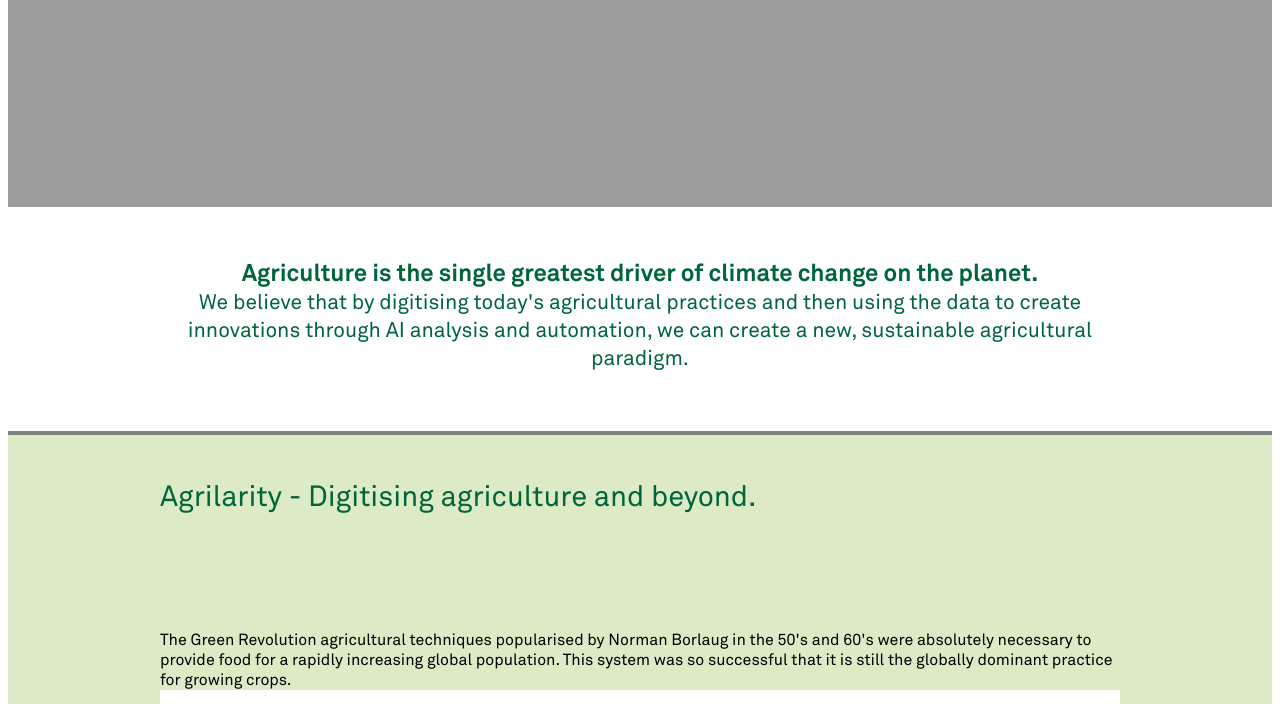
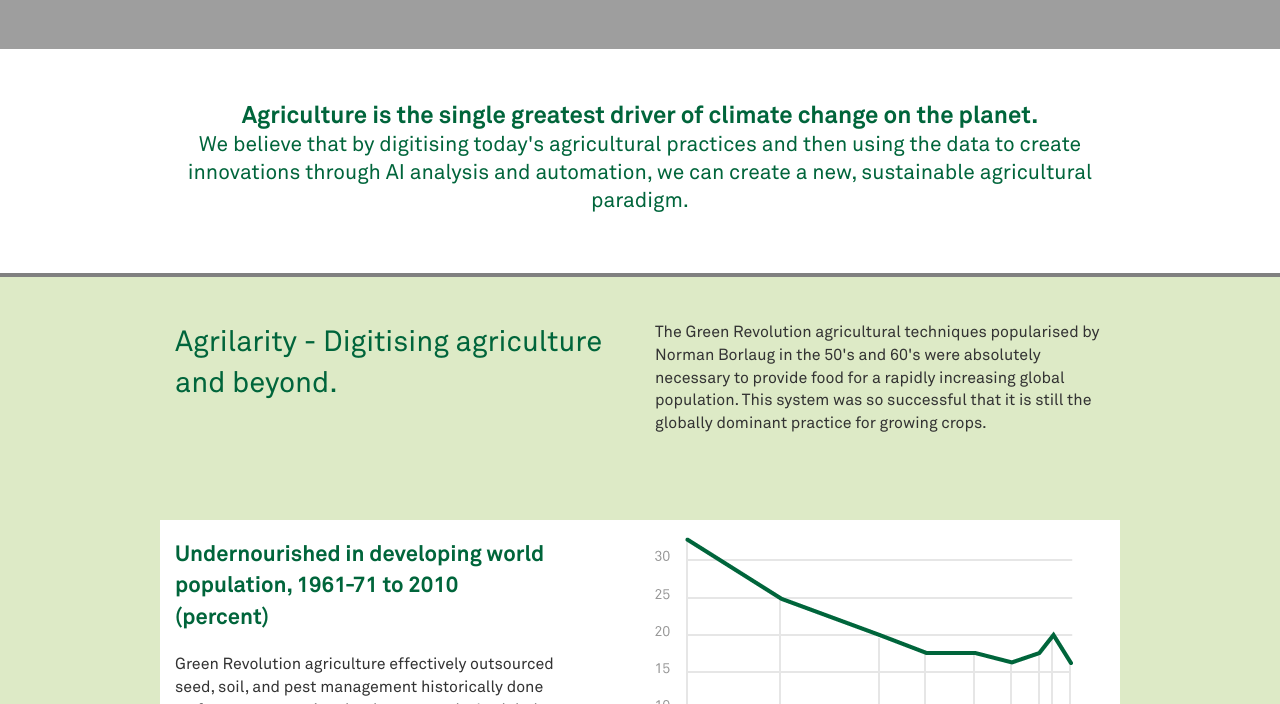
Before and after one commit to psdcon/agrilarity, a website: page index.html in a window 1280 px wide. Shown: the part 542-1246 px from the top of the page. Drawn offline with Linux system fonts and the light colour scheme; the site is published under a folder, as on GitHub Pages, so addresses that start at the root find nothing.

Commit message:
bootstrap path

```diff
--- a/index.html
+++ b/index.html
@@ -9,7 +9,7 @@
 
         <!-- Bootstrap -->
         <!-- Latest compiled and minified CSS -->
-        <link rel="stylesheet" href="/bootstrap/css/bootstrap.min.css">
+        <link rel="stylesheet" href="bootstrap/css/bootstrap.min.css">
         <!-- <link rel="stylesheet" href="https://maxcdn.bootstrapcdn.com/bootstrap/3.2.0/css/bootstrap.min.css"> -->
 
         <!-- Optional theme -->
```
